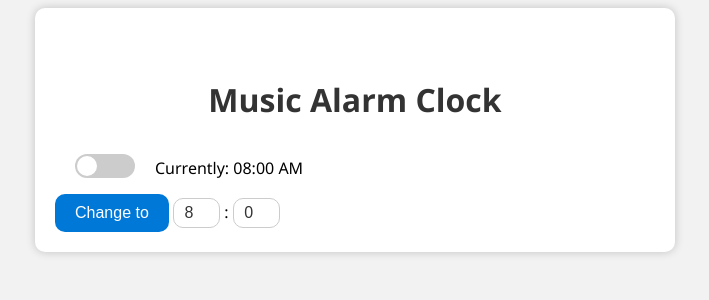
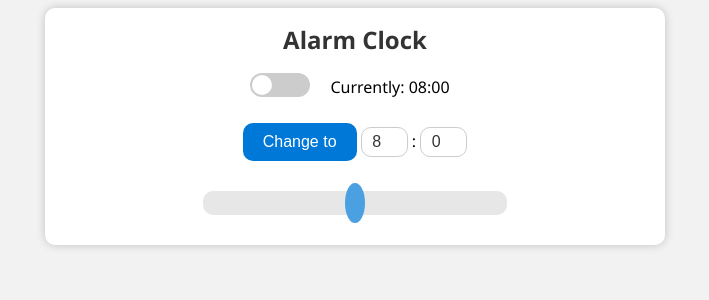
Before and after one commit to janek/music-alarm-clock, a Flask app: page / in a window 1280 px wide. Shown: the top 300 px of the page, without its empty margins (285-994 px from the left). Run offline with Flask 3, Linux system fonts and the light colour scheme; parts of the project's set-up code (start-up, migrations or seed data) failed here and were passed over.

Commit message:
ui styling + fader

```diff
--- a/templates/index.html
+++ b/templates/index.html
@@ -1,5 +1,6 @@
 <!DOCTYPE html>
 <html>
+
 <head>
     <title>Alarm Clock</title>
     <style>
@@ -7,11 +8,13 @@
             font-family: 'Segoe UI', Tahoma, Geneva, Verdana, sans-serif;
             background-color: #f2f2f2;
         }
-        h1 {
+
+        h2 {
             color: #333;
             text-align: center;
-            margin-top: 50px;
+            margin : 5px;
         }
+
         p {
             line-height: 20px;
             height: 2em;
@@ -19,20 +22,31 @@
             vertical-align: middle;
             padding: 10px;
         }
+
         .container {
+            text-align: center;
             max-width: 600px;
             margin: 0 auto;
-            padding: 20px;
+            padding: 10px;
             background-color: #fff;
             border-radius: 10px;
             box-shadow: 0 0 10px rgba(0, 0, 0, 0.2);
         }
+        .current {
+            align: center;
+        }
+        .change {
+            align: center;
+            padding: 10px;
+        }
+
         label {
             display: block;
             margin-bottom: 10px;
             font-weight: bold;
             color: #333;
         }
+
         input[type="number"] {
             width: 35px;
             padding: 5px;
@@ -42,6 +56,7 @@
             text-align: center;
             color: #333;
         }
+
         input[type="submit"] {
             background-color: #0078d7;
             color: #fff;
@@ -51,17 +66,21 @@
             cursor: pointer;
             font-size: 16px;
         }
+
         input[type="submit"]:hover {
             background-color: #005a9e;
         }
+
         .success-message {
             color: green;
             margin-top: 10px;
         }
+
         .error-message {
             color: red;
             margin-top: 10px;
         }
+
         .toggle-switch {
             display: inline-block;
             position: relative;
@@ -69,9 +88,11 @@
             height: 24px;
             margin-left: 10px;
         }
+
         .toggle-switch input[type="checkbox"] {
             display: none;
         }
+
         .toggle-switch label {
             display: block;
             position: absolute;
@@ -83,6 +104,7 @@
             background-color: #ccc;
             cursor: pointer;
         }
+
         .toggle-switch label:after {
             content: "";
             display: block;
@@ -95,34 +117,90 @@
             background-color: #fff;
             transition: all 0.3s;
         }
-        .toggle-switch input[type="checkbox"]:checked + label {
+
+        .toggle-switch input[type="checkbox"]:checked+label {
             background-color: #0078d7;
         }
-        .toggle-switch input[type="checkbox"]:checked + label:after {
+
+        .toggle-switch input[type="checkbox"]:checked+label:after {
             transform: translateX(36px);
+        }.slider {
+    width: 600px;
+    height: 20px;
+    -webkit-appearance: none;
+    background-color: #ddd;
+    outline: none;
+    opacity: 0.7;
+    -webkit-transition: .2s;
+    transition: opacity .2s;
+    border-radius: 20px;
+}
+.slider {
+    width: 300px;
+    height: 20px;
+    -webkit-appearance: none;
+    background-color: #ddd;
+    outline: none;
+    opacity: 0.7;
+    -webkit-transition: .2s;
+    transition: opacity .2s;
+    border-radius: 10px;
+    margin: 20px;
+    padding: 2px;
+}
+
+.slider:hover {
+    opacity: 1;
+}
+
+.slider::-webkit-slider-thumb {
+    -webkit-appearance: none;
+    appearance: none;
+    width: 20px;
+    height: 40px;
+    background-color: #0078d7;
+    cursor: pointer;
+    border-radius: 50%;
+}
+
+.slider::-moz-range-thumb {
+    width: 20px;
+    height: 40px;
+    background-color: #0078d7;
+    cursor: pointer;
+    border-radius: 50%;
 }
     </style>
 </head>
+
 <body>
     <div class="container">
-        <h1>Music Alarm Clock</h1>
-        <p><span class="toggle-switch">
+        <h2>Alarm Clock</h2>
+        <span class="current" >
+        <p >
+            <span class="toggle-switch">
                 <input type="checkbox" id="alarm-active" name="alarm-active" {% if alarm_active %}checked{% endif %}>
                 <label for="alarm-active"></label>
             </span>
         <p>
-        Currently: {{ alarm_time.strftime('%I:%M %p') }}
+            Currently: {{alarm_time.strftime('%H:%M')}}
         </p>
+        </p>
+    </span>
 
-        </p>
-
-        <form method="POST" action="/set_alarm">
+        <form class="change" method="POST" action="/set_alarm">
             <input type="submit" value="Change to">
             <input type="number" name="hour" min="0" max="23" value="{{  alarm_time.hour  }}" placeholder="Hour">
             :
             <input type="number" name="minute" min="0" max="59" value="{{ alarm_time.minute }}" placeholder="Minute">
 
         </form>
+
+
+        <div class="slider-container">
+            <input type="range" class="slider" min="0" max="100" value="50">
+        </div>
+
         <!--
         <script>
             // Get the current time
@@ -155,5 +233,24 @@
             xhr.send(JSON.stringify({ alarm_active: alarmActiveCheckbox.checked }));
         });
     </script>
+
+
+    <script>
+        // Get the volume button and slider
+        var volumeSlider = document.querySelector('.slider');
+
+        // Add an event listener to the volume slider
+        volumeSlider.addEventListener('input', function () {
+            // Get the current volume from the slider
+            var volume = volumeSlider.value;
+
+            // Send a request to the /volume webhook with the volume parameter
+            var xhr = new XMLHttpRequest();
+            xhr.open('GET', '/volume?volume=' + volume);
+            xhr.send();
+        });
+    </script>
+
 </body>
+
 </html>
```
Lines whose indentation alone changed are shown as unchanged.
